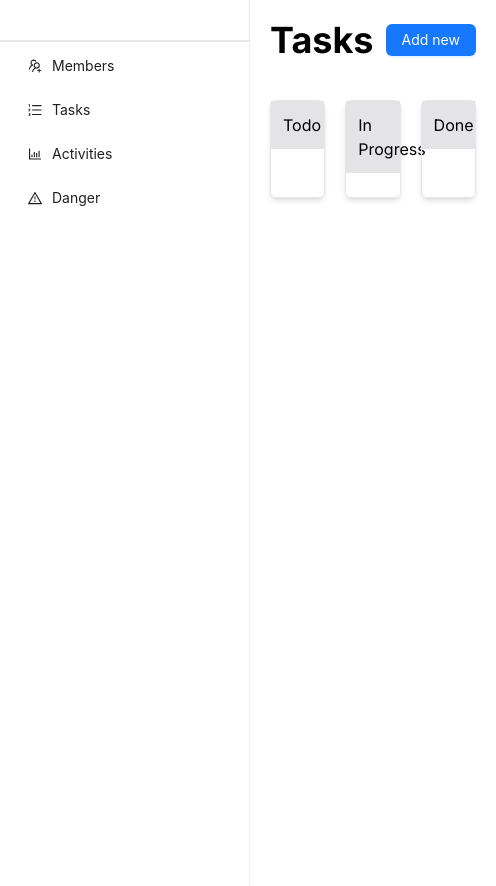
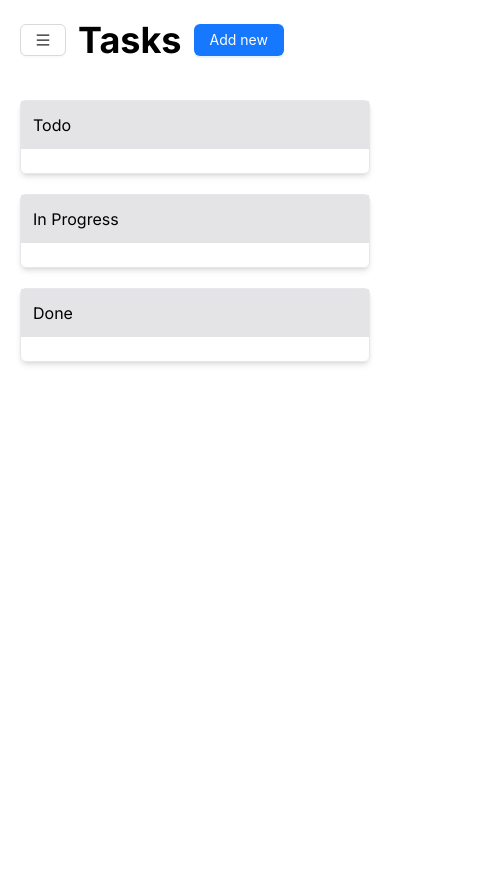
Before and after one commit to shahriyardx/task-management, a Next.js app: page /dashboard/projects/1/tasks in a window 390 px wide. Shown: the whole page, 496 px wide, since content can reach past the window. After the commit the page ends 844 px from the top, so only its background shows below. Built offline with nearby package versions, Linux system fonts and the light colour scheme; sample sign-in values are in the browser's storage.

Commit message:
responsive

```diff
--- a/src/components/DashboardLayout.tsx
+++ b/src/components/DashboardLayout.tsx
@@ -2,6 +2,8 @@ import React, { useMemo } from "react";
 import Sidebar from "./Sidebar";
 import { useProjectsState } from "@/states/projects";
 import { useRouter } from "next/router";
+import { useSidebarState } from "@/states/sidebar";
+import { Drawer } from "antd";
 
 const DashboardLayout = ({ children }: { children: React.ReactNode }) => {
   const router = useRouter();
@@ -12,9 +14,23 @@ const DashboardLayout = ({ children }: { children: React.ReactNode }) => {
     [projects, router]
   );
 
+	const { open, toggle, close } = useSidebarState()
+
   return (
-    <div className="grid grid-cols-[250px,auto]">
-      <div>
+    <div className="grid grid-cols-1 md:grid-cols-[378px,auto]">
+      <div className="md:hidden">
+        <Drawer
+          title={project?.title}
+          placement="left"
+          closable={false}
+          onClose={() => toggle()}
+          open={open}
+          size={"default"}
+        >
+          <Sidebar />
+        </Drawer>
+      </div>
+      <div className="left-0 top-0 h-screen z-50 bg-white hidden md:block">
         <h3 className="px-3 py-5 border-r font-bold border-b-2">
           {project?.title}
         </h3>
--- /dev/null
+++ b/src/components/MenuToggleButton.tsx
@@ -0,0 +1,15 @@
+import { useSidebarState } from "@/states/sidebar";
+import { Button } from "antd";
+import React from "react";
+import { MenuOutlined } from "@ant-design/icons";
+
+const MenuToggleButton = () => {
+  const { toggle } = useSidebarState();
+  return (
+    <Button onClick={() => toggle()} className="md:hidden">
+      <MenuOutlined />
+    </Button>
+  );
+};
+
+export default MenuToggleButton;
--- a/src/components/Sidebar.tsx
+++ b/src/components/Sidebar.tsx
@@ -8,6 +8,7 @@ import {
 import type { MenuProps } from "antd";
 import { Menu } from "antd";
 import { useRouter } from "next/router";
+import { useSidebarState } from "@/states/sidebar";
 
 type MenuItem = Required<MenuProps>["items"][number];
 
@@ -36,8 +37,10 @@ const items: MenuItem[] = [
 
 const Sidebar = () => {
   const router = useRouter();
+  const { close } = useSidebarState();
   const onClick: MenuProps["onClick"] = (e) => {
     const projectId = router.query.projectId;
+    close();
     router.push(`/dashboard/projects/${projectId}/${e.key}`);
   };
 
--- a/src/pages/dashboard/projects/[projectId]/activities.tsx
+++ b/src/pages/dashboard/projects/[projectId]/activities.tsx
@@ -1,5 +1,6 @@
 import DashboardLayout from "@/components/DashboardLayout";
 import MemberCreateForm from "@/components/MemberCreateForm";
+import MenuToggleButton from "@/components/MenuToggleButton";
 import ProjectSelector from "@/components/ProjectSelector";
 import { PrivateRoute } from "@/hooks/useAuth";
 import { useProjects } from "@/hooks/useProjects";
@@ -25,7 +26,7 @@ const ProjectMembers = () => {
       <DashboardLayout>
         <div className="flex items-center justify-between">
           <h1 className="text-4xl font-bold flex items-center gap-3">
-            Activities
+            <MenuToggleButton /> Activities
           </h1>
           <ProjectSelector />
         </div>
--- a/src/pages/dashboard/projects/[projectId]/manage.tsx
+++ b/src/pages/dashboard/projects/[projectId]/manage.tsx
@@ -7,6 +7,7 @@ import { useForm } from "antd/es/form/Form";
 import { useProjectsState } from "@/states/projects";
 import { useRouter } from "next/router";
 import ProjectSelector from "@/components/ProjectSelector";
+import MenuToggleButton from "@/components/MenuToggleButton";
 
 type FieldType = {
   name: string;
@@ -43,7 +44,10 @@ const ManageProject = () => {
     <PrivateRoute>
       <DashboardLayout>
         <div className="flex items-center justify-between">
-          <h1 className="text-4xl font-bold flex items-center gap-3">Manage</h1>
+          <h1 className="text-4xl font-bold flex items-center gap-3">
+            <MenuToggleButton />
+            Manage
+          </h1>
 
           <ProjectSelector />
         </div>
--- a/src/pages/dashboard/projects/[projectId]/members.tsx
+++ b/src/pages/dashboard/projects/[projectId]/members.tsx
@@ -1,5 +1,6 @@
 import DashboardLayout from "@/components/DashboardLayout";
 import MemberCreateForm from "@/components/MemberCreateForm";
+import MenuToggleButton from "@/components/MenuToggleButton";
 import ProjectSelector from "@/components/ProjectSelector";
 import { PrivateRoute } from "@/hooks/useAuth";
 import { useProjects } from "@/hooks/useProjects";
@@ -39,6 +40,7 @@ const ProjectMembers = () => {
       <DashboardLayout>
         <div className="flex items-center justify-between">
           <h1 className="text-4xl font-bold flex items-center gap-3">
+            <MenuToggleButton />
             Members{" "}
             <Button type="primary" onClick={() => setCreateModalOpen(true)}>
               Add new
--- a/src/pages/dashboard/projects/[projectId]/tasks.tsx
+++ b/src/pages/dashboard/projects/[projectId]/tasks.tsx
@@ -12,6 +12,7 @@ import { DragDropContext, DropResult } from "react-beautiful-dnd";
 import dayjs from "dayjs";
 import TaskCreateForm from "@/components/TaskCreateForm";
 import ProjectSelector from "@/components/ProjectSelector";
+import MenuToggleButton from "@/components/MenuToggleButton";
 
 type TaskStatus = "to-do" | "in-progress" | "done";
 
@@ -94,6 +95,7 @@ const ProjectTasks = () => {
       <DashboardLayout>
         <div className="flex items-center justify-between">
           <h1 className="text-4xl font-bold flex items-center gap-3">
+            <MenuToggleButton />
             Tasks{" "}
             <Button type="primary" onClick={() => setCreateModalOpen(true)}>
               Add new
@@ -103,7 +105,7 @@ const ProjectTasks = () => {
         </div>
 
         <DragDropContext onDragEnd={handleDragEnd}>
-          <div className="grid grid-cols-3 gap-5 mt-10 select-none">
+          <div className="grid grid-cols-1 md:grid-cols-3 gap-5 mt-10 select-none">
             <TaskColumn
               title="Todo"
               tasks={todoTasks}
--- /dev/null
+++ b/src/states/sidebar.ts
@@ -0,0 +1,13 @@
+import { create } from "zustand";
+
+type SidebarState = {
+  open: boolean;
+  toggle: () => void;
+  close: () => void;
+};
+
+export const useSidebarState = create<SidebarState>((set) => ({
+  open: false,
+  toggle: () => set((state) => ({ open: !state.open })),
+  close: () => set((state) => ({ open: false })),
+}));
```
